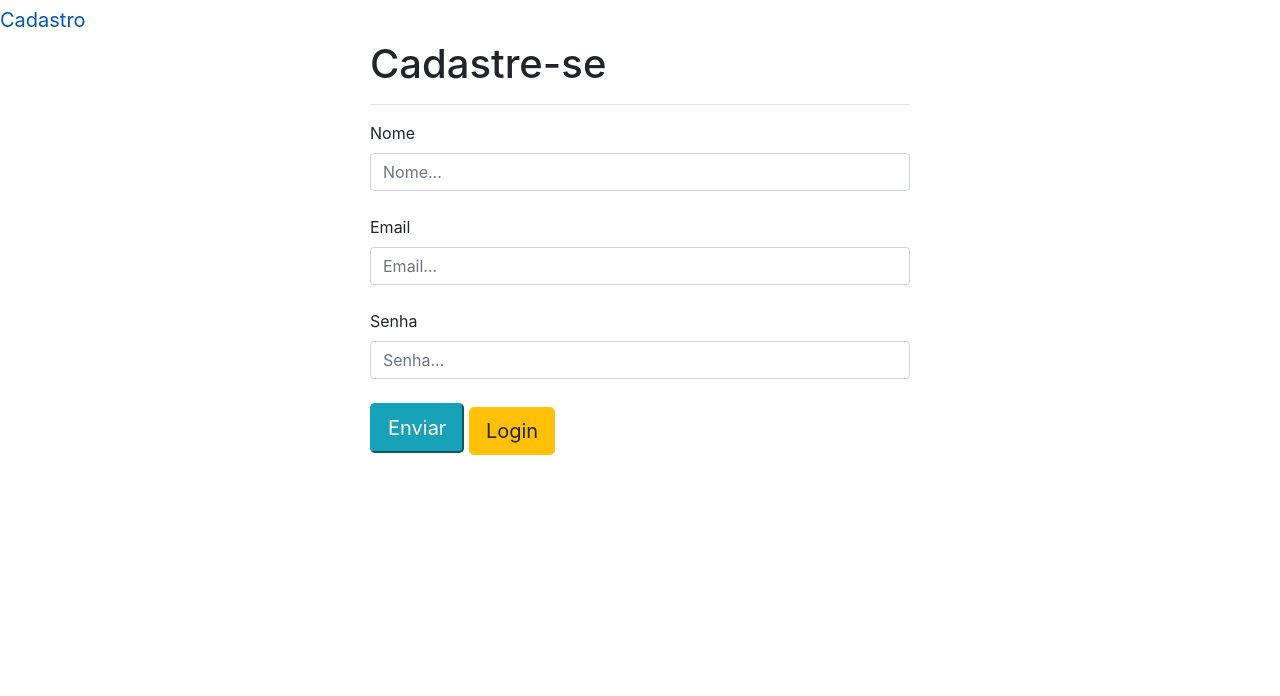
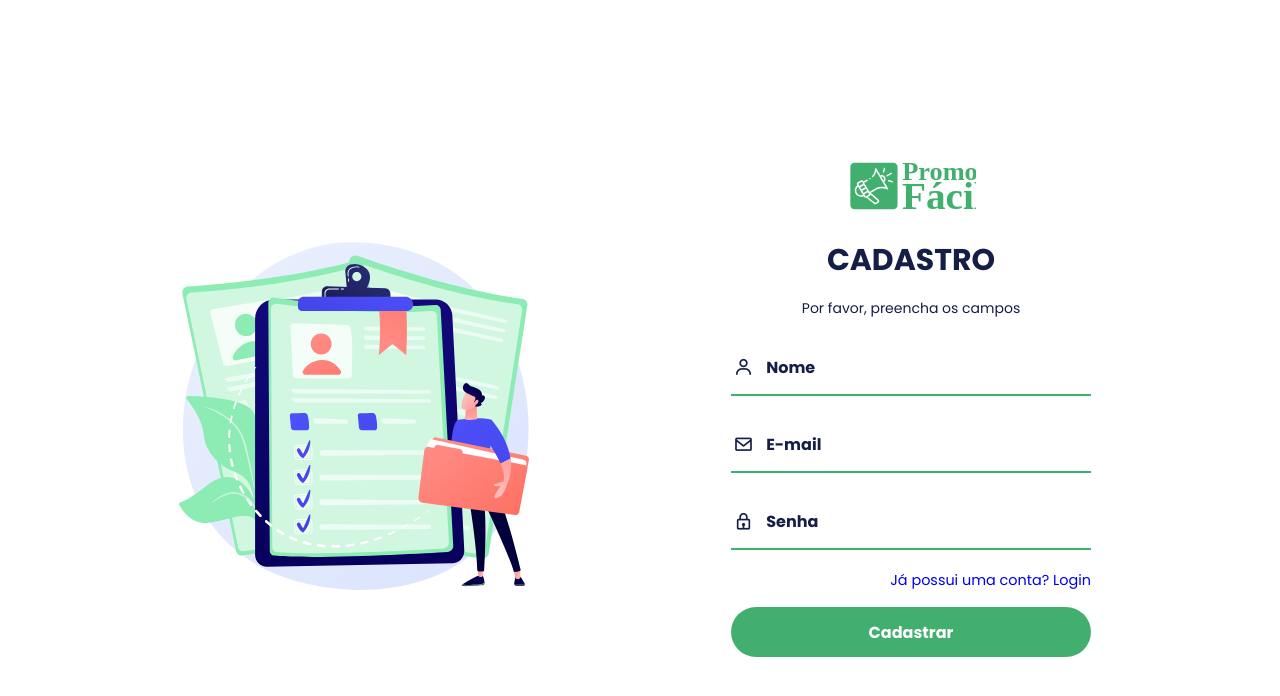
Before and after one commit to marcosantonioh/teste-promoFacil, a Django app: page /auth/cadastro/ in a window 1280 px wide. Shown: the top 696 px of the page. Run offline with Django 5.2, Linux system fonts and the light colour scheme.

Commit message:
front-end tela cadastro

```diff
--- a/usuarios/templates/cadastro.html
+++ b/usuarios/templates/cadastro.html
@@ -1,10 +1,17 @@
-{% extends 'base.html' %}
+{% load static %}
 
-{% block titulo %} Cadastro {% endblock %}
+<!DOCTYPE html>
+<html lang="pt-BR">
+<head>
+    <meta charset="UTF-8">
+    <meta name="viewport" content="width=device-width, initial-scale=1.0">
+    <title>PromoFácil - Cadastro</title>
+    <link rel="icon" href="{% static 'img/logo_promo-facil/icone_promo.png' %}" type="image/png">
+    <link rel="stylesheet" href="{% static 'css/partials/cadastro/cadastro.css' %}">
+    <link href='https://unpkg.com/boxicons@2.1.4/css/boxicons.min.css' rel='stylesheet'>
+</head>
+<body>
 
-{% block conteudo %}
-
-<div class="container">
 
     {% if status == '0'%}
         <div class="alert alert-sucess" role="alert">
@@ -38,36 +45,92 @@
 
 
 
+    <div class="container">
 
-    <div class="row">
+        <div class="img">
+            <img src="{% static 'img/cadastro/cadastro_user.svg' %}">
+        </div>
 
-        <div class="col-md-3">
+
+        <div class="login-container">
+            <a href="../../index.html">
+                <img class="logo" src="{% static 'img/logo_promo-facil/logo_verde_promo_facil.svg' %}">
+            </a>
+
+
+            <form method="POST" action="{% url 'valida_cadastro' %}">
+
+                {% csrf_token %}
+
+                <h2>CADASTRO</h2>
+                <p>Por favor, preencha os campos</p>
+
+                <div class="input-div one ">
+                    <div class="i">
+                        <i class="bx bx-user"></i>
+                    </div>
+
+                    <div>
+                        <h5>Nome</h5>
+                        <input class="input" type="text" name="nome">
+                        <input >
+
+                    </div>
+                </div>
+
+                <div class="input-div two">
+                    <div class="i">
+                        <i class="bx bx-envelope"></i>
+                    </div>
+
+                    <div>
+                        <h5>E-mail</h5>
+                        <input class="input" type="email" name="email">
+                    </div>
+
+                </div>
+
+                <div class="input-div three">
+                    <div class="i">
+                        <i class="bx bx-lock"></i>
+                    </div>
+
+                    <div>
+                        <h5>Senha</h5>
+                        <input class="input" type="password" name="senha">
+                    </div>
+
+                </div>
+
+                {% comment %} <div class="input-div three">
+                    <div class="i">
+                        <i class="bx bxs-lock"></i>
+                    </div>
+
+                    <div>
+                        <h5>Confirmar senha</h5>
+                        <input class="input" type="password">
+                    </div>
+
+                </div> {% endcomment %}
+
+
+
+                <a href="{% url 'login' %}">Já possui uma conta? Login</a>
+                <form id="cadastroForm">
+                    <input type="submit" class="btn2" value="Cadastrar" onclick="redirectToConfirmation(event)">
+                </form>
+
+            </form>
 
         </div>
 
-        <div class="col-md">
-            <h1>Cadastre-se</h1>
-            <hr>
+    </div>
 
-            <form method="POST" action="{% url 'valida_cadastro' %}">
-                {% csrf_token %}
-                <label>Nome</label>
-                <input name = "nome" class="form-control" type="text" placeholder="Nome..." name="nome">
-                <br>
 
-                <label>Email</label>
-                <input name="email" class="form-control" type="email" placeholder="Email..." name="email">
-                <br>
-                <label>Senha</label>
-                <input name = "senha"class="form-control" type="password" placeholder="Senha..." name="senha">
-                <br>
-                <input class="bnt btn-info btn-lg" type="submit" value="Enviar">
-                <a href="{% url 'login' %}" class ="btn btn-warning btn-lg">Login</a>
-                <br>
-            </form>
-        </div>
-        <div class="col-md-3">
-        </div>
-    </div>
-</div>
-{% endblock %}
+
+
+
+    <script src="{% static '/js/script.js' %}"></script>
+</body>
+</html>
```
Also changed, not shown: db.sqlite3.
